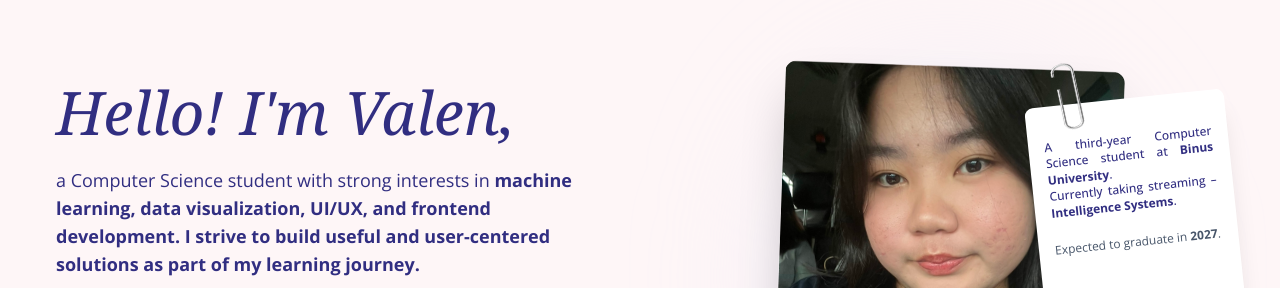
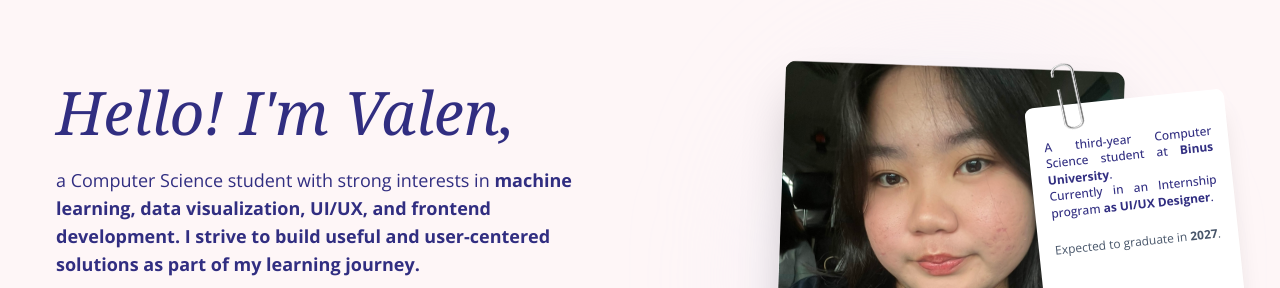
Before and after one commit to lenmonade/VPortfolio, a React (Vite) app: page / in a window 1280 px wide. Shown: the part 1085-1373 px from the top of the page. Built offline with nearby package versions, Linux system fonts and the light colour scheme.

Commit message:
update profile

```diff
--- a/src/components/Profile.jsx
+++ b/src/components/Profile.jsx
@@ -68,8 +68,8 @@ function Profile() {
                   <br />
                   A third-year Computer Science student at{" "}
                   <span className="font-semibold">Binus University</span>.<br />
-                  Currently taking streaming –{" "}
-                  <span className="font-semibold">Intelligence Systems</span>.
+                  Currently in an Internship program{" "}
+                  <span className="font-semibold">as UI/UX Designer</span>.
                   <br />
                   <br />
                 </p>
```
